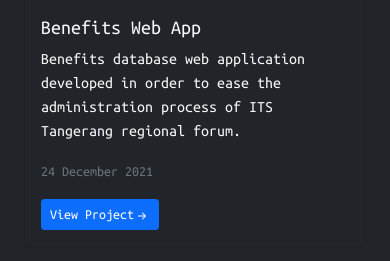
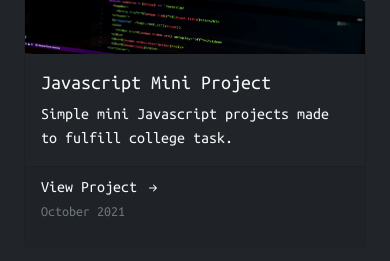
Before and after one commit to naufalbasara/naufalbasara.github.io, a Django app: page /project/ in a window 390 px wide. Shown: the part 623-884 px from the top of the page. After the commit the page ends 839 px from the top, so only its background shows below. Run offline with Django 4.2, Linux system fonts and the light colour scheme.

Commit message:
fixing template views

```diff
--- a/about/templates/about/index.html
+++ b/about/templates/about/index.html
@@ -2,7 +2,7 @@
 
 <section id="base" class="container d-flex flex-sm-row flex-column align-items-sm-center justify-content-center text-light">
   <div class="row d-flex flex-sm-row flex-column">
-    <h2 class="text-center Strong">About Naufal</h2>
+    <h2 class="text-center Strong">About Naufal<span class="cursor ms-1 mb-1">&nbsp;</span></h2>
     {% comment %} block column {% endcomment %}
     <div class="d-none d-lg-block fixed" id="block">
     </div>
@@ -56,10 +56,6 @@
     {% comment %} block column {% endcomment %}
     <div class=" d-none d-lg-block fixed" id="block-2">
     </div>
-
-    {% comment %} block column {% endcomment %}
-    <div class="d-md-none absolute" id="block-3">
-    </div>
   </div>
 </section>
 {% endblock content %}
--- a/project/templates/project/index.html
+++ b/project/templates/project/index.html
@@ -1,120 +1,51 @@
 {% extends 'layout/base.html' %} {% load static %} {% block content %}
 <section id="base" class="container d-flex flex-column align-items-sm-center justify-content-center text-light mt-sm-5">
-  <h1 class="Strong" align="left">Project</h1>
-  <!-- website dev section -->
-  <h2 class="mb-sm-3">
-    Website Development
-    <hr />
-  </h2>
+  <h1 class="Strong" align="left">Project<span class="cursor ms-1 mb-1">&nbsp;</span></h1>
 
   {% comment %} first row {% endcomment %}
   <div class="row mt-sm-5">
-    <div class="col-sm-6">
+    <div class="col-md-6">
       {% comment %} card 1 {% endcomment %}
-      <div class="card mb-3 cardLeft" style="max-width: 540px">
-        <div class="row g-0">
-          <div class="col-md-4">
-            <img src="https://source.unsplash.com/K4mSJ7kc0As/600x800" class="img-fluid rounded-start" alt="..." />
-          </div>
-          <div class="col-md-8">
-            <div class="card-body">
-              <h5 class="card-title">Benefits Web App</h5>
-              <p class="card-text">Benefits database web application developed in order to ease the administration process of ITS Tangerang regional forum.</p>
-              <p class="card-text"><small class="text-muted">24 December 2021</small></p>
-              <a href="/project/benefits" class="btn btn-sm btn-primary"
-                >View Project<svg xmlns="http://www.w3.org/2000/svg" width="16" height="16" fill="currentColor" class="bi bi-arrow-right-short" viewBox="0 0 16 16">
-                  <path fill-rule="evenodd" d="M4 8a.5.5 0 0 1 .5-.5h5.793L8.146 5.354a.5.5 0 1 1 .708-.708l3 3a.5.5 0 0 1 0 .708l-3 3a.5.5 0 0 1-.708-.708L10.293 8.5H4.5A.5.5 0 0 1 4 8z" /></svg
-              ></a>
-            </div>
-          </div>
+      <div class="card cardHover h-100">
+        <img src="{% static 'img/benefits/benefits.png' %}" class="card-img-top" alt="..." />
+        <div class="card-body">
+          <h5 class="card-title">Benefits Web App</h5>
+          <p class="card-text">Benefits database web application developed in order to ease the administration process of ITS Tangerang regional forum.</p>
+        </div>
+        <div class="card-footer">
+          <a class="hoverStrong" href="/project/benefits">
+            View Project
+            <svg xmlns="http://www.w3.org/2000/svg" width="16" height="16" fill="currentColor" class="bi bi-arrow-right-short" viewBox="0 0 16 16">
+              <path fill-rule="evenodd" d="M4 8a.5.5 0 0 1 .5-.5h5.793L8.146 5.354a.5.5 0 1 1 .708-.708l3 3a.5.5 0 0 1 0 .708l-3 3a.5.5 0 0 1-.708-.708L10.293 8.5H4.5A.5.5 0 0 1 4 8z" />
+            </svg>
+          </a>
+          <p><small class="text-muted">24 December 2021</small></p>
         </div>
       </div>
       {% comment %} end card 1 {% endcomment %}
     </div>
 
-    <div class="col-sm-6">
+    <div class="col-md-6">
       {% comment %} card 2 {% endcomment %}
-      <div class="card mb-3 cardRight" style="max-width: 540px">
-        <div class="row g-0">
-          <div class="col-md-4">
-            <img src="https://source.unsplash.com/K4mSJ7kc0As/600x800" class="img-fluid rounded-start" alt="..." />
-          </div>
-          <div class="col-md-8">
-            <div class="card-body">
-              <h5 class="card-title">Benefits Web App</h5>
-              <p class="card-text">Benefits database web application developed in order to ease the administration process of ITS Tangerang regional forum.</p>
-              <p class="card-text"><small class="text-muted">24 December 2021</small></p>
-              <a href="/project/benefits" class="btn btn-sm btn-primary"
-                >View Project<svg xmlns="http://www.w3.org/2000/svg" width="16" height="16" fill="currentColor" class="bi bi-arrow-right-short" viewBox="0 0 16 16">
-                  <path fill-rule="evenodd" d="M4 8a.5.5 0 0 1 .5-.5h5.793L8.146 5.354a.5.5 0 1 1 .708-.708l3 3a.5.5 0 0 1 0 .708l-3 3a.5.5 0 0 1-.708-.708L10.293 8.5H4.5A.5.5 0 0 1 4 8z" /></svg
-              ></a>
-            </div>
-          </div>
+      <div class="card cardHover h-100">
+        <img src="{% static 'img/js-mini/thumbnail.png' %}" class="card-img-top img-fluid img" alt="JS-Mini" />
+        <div class="card-body">
+          <h5 class="card-title">Javascript Mini Project</h5>
+          <p class="card-text">Simple mini Javascript projects made to fulfill college task.</p>
+        </div>
+        <div class="card-footer">
+          <a class="hoverStrong" href="/project/js-mini">
+            View Project
+            <svg xmlns="http://www.w3.org/2000/svg" width="16" height="16" fill="currentColor" class="bi bi-arrow-right-short" viewBox="0 0 16 16">
+              <path fill-rule="evenodd" d="M4 8a.5.5 0 0 1 .5-.5h5.793L8.146 5.354a.5.5 0 1 1 .708-.708l3 3a.5.5 0 0 1 0 .708l-3 3a.5.5 0 0 1-.708-.708L10.293 8.5H4.5A.5.5 0 0 1 4 8z" />
+            </svg>
+          </a>
+          <p><small class="text-muted">October 2021</small></p>
         </div>
       </div>
       {% comment %} end card 2 {% endcomment %}
     </div>
   </div>
   {% comment %} end first row {% endcomment %}
-  <!-- website dev section -->
-
-  <!-- data science section -->
-  <h2 class="mb-sm-3">
-    Data Science
-    <hr />
-  </h2>
-
-  {% comment %} first row {% endcomment %}
-  <div class="row mt-sm-5">
-    <div class="col-sm-6">
-      {% comment %} card 1 {% endcomment %}
-      <div class="card mb-3 cardLeft" style="max-width: 540px">
-        <div class="row g-0">
-          <div class="col-md-4">
-            <img src="https://source.unsplash.com/K4mSJ7kc0As/600x800" class="img-fluid rounded-start" alt="..." />
-          </div>
-          <div class="col-md-8">
-            <div class="card-body">
-              <h5 class="card-title">Coming Soon</h5>
-              <p class="card-text">This is a wider card with supporting text below as a natural lead-in to additional content. This content is a little bit longer.</p>
-              <p class="card-text"><small class="text-muted">Soon..</small></p>
-              <a href="#" target="_blank" class="btn btn-sm btn-primary">
-                View Project
-                <svg xmlns="http://www.w3.org/2000/svg" width="16" height="16" fill="currentColor" class="bi bi-arrow-right-short" viewBox="0 0 16 16">
-                  <path fill-rule="evenodd" d="M4 8a.5.5 0 0 1 .5-.5h5.793L8.146 5.354a.5.5 0 1 1 .708-.708l3 3a.5.5 0 0 1 0 .708l-3 3a.5.5 0 0 1-.708-.708L10.293 8.5H4.5A.5.5 0 0 1 4 8z" /></svg
-              ></a>
-            </div>
-          </div>
-        </div>
-      </div>
-      {% comment %} end card 1 {% endcomment %}
-    </div>
-
-    <div class="col-sm-6">
-      {% comment %} card 2 {% endcomment %}
-      <div class="card mb-3 cardRight" style="max-width: 540px">
-        <div class="row g-0">
-          <div class="col-md-4">
-            <img src="https://source.unsplash.com/K4mSJ7kc0As/600x800" class="img-fluid rounded-start" alt="..." />
-          </div>
-          <div class="col-md-8">
-            <div class="card-body">
-              <h5 class="card-title">Coming Soon</h5>
-              <p class="card-text">This is a wider card with supporting text below as a natural lead-in to additional content. This content is a little bit longer.</p>
-              <p class="card-text"><small class="text-muted">Soon..</small></p>
-              <a href="#" target="_blank" class="btn btn-sm btn-primary">
-                View Project
-                <svg xmlns="http://www.w3.org/2000/svg" width="16" height="16" fill="currentColor" class="bi bi-arrow-right-short" viewBox="0 0 16 16">
-                  <path fill-rule="evenodd" d="M4 8a.5.5 0 0 1 .5-.5h5.793L8.146 5.354a.5.5 0 1 1 .708-.708l3 3a.5.5 0 0 1 0 .708l-3 3a.5.5 0 0 1-.708-.708L10.293 8.5H4.5A.5.5 0 0 1 4 8z" /></svg
-              ></a>
-            </div>
-          </div>
-        </div>
-      </div>
-      {% comment %} end card 2 {% endcomment %}
-    </div>
-  </div>
-  {% comment %} end first row {% endcomment %}
-  <!-- data science section -->
 </section>
 {% endblock content %}
--- a/project/urls.py
+++ b/project/urls.py
@@ -2,5 +2,6 @@ from django.urls import path
 from . import views
 urlpatterns = [
     path('', views.index),
-    path('benefits/', views.benefits)
+    path('benefits/', views.benefits),
+    path('js-mini/', views.jsmini)
 ]
--- a/project/views.py
+++ b/project/views.py
@@ -8,6 +8,7 @@ def index(request):
     return render(request, 'project/index.html', context)
 def benefits(request):
     context = {
+        'thumbnail': 'img/benefits/benefits.png',
         'img1': 'img/benefits/benefits.png',
         'img2': 'img/benefits/benefits-dashboard.png',
         'img3': 'img/benefits/benefits-view.png',
@@ -21,3 +22,19 @@ def benefits(request):
         'site': 'https://benefits-web-app.herokuapp.com/',
     }
     return render(request, 'project/template.html', context)
+def jsmini(request):
+    context = {
+        'thumbnail': 'img/js-mini/thumbnail.png',
+        'img1': 'img/js-mini/basket-score-keeper.png',
+        'img2': 'img/js-mini/form-validation.png',
+        'img3': 'img/js-mini/form-validation2.png',
+        'title': 'JS Mini Project',
+        'duration': '1 - 3 days',
+        'timeFinished': 'October 2021',
+        'description': 'Simple mini Javascript projects made to fulfill college task.',
+        'explanation': 'BENEFITS database web application developed in order to ease the administration process of ITS Tangerang regional forum. In this website, users who mainly are BENEFITS administrator expected to maintain member data. Tech stack used in this project are Laravel (PHP Framework) and MySQL for the backend, while i used Bootstrap template for the display of the website.',
+        'goals': 'Project main objective is to ease the administration process of ITS Tangerang regional forum. In this website, users who mainly are BENEFITS administrator expected to maintain member data. For example, add, delete, and edit data of BENEFITS member. Users with certain user view (Treasury) may supervised cash flow with highlighted data in the web.',
+        'repository': 'https://github.com/naufalbasara/basketball-score-keeper.github.io',
+        'site': 'https://naufalbasara.github.io/basketball-score-keeper.github.io/',
+    }
+    return render(request, 'project/template.html', context)
--- a/static/styles/style.css
+++ b/static/styles/style.css
@@ -83,7 +83,7 @@ a {
 .cursor {
   display: inline-block;
   width: 5px;
-  background-color: rgba(11, 255, 105, 0.89);
+  background-color: #19e3a0;
   animation: blink 0.6s linear alternate infinite;
 }
 .typing {
@@ -101,46 +101,36 @@ a {
     opacity: 0;
   }
 }
-
+.icon {
+  border: 1px solid rgb(83, 83, 83);
+  border-radius: 10px;
+  width: 32px;
+  height: 32px;
+}
 .social:hover {
   color: #19e3a0;
   cursor: nesw-resize;
 }
 
 @media only screen and (min-width: 576px) {
-  .cardLeft {
-    background-color: #212529;
+  .blockHover:hover {
+    background-color: rgb(70, 70, 70);
+    border-radius: 1rem;
+  }
+  .cardHover {
+    background-color: inherit;
     transition: 0.3s;
-    transform: skewX(10deg);
-    transform: skewY(-10deg);
     border: 1px solid rgba(190, 190, 190, 0.438);
   }
-  .cardRight {
-    background-color: #212529;
-    transition: 0.3s;
-    transform: skewX(-10deg);
-    transform: skewY(10deg);
-    border: 1px solid rgba(190, 190, 190, 0.438);
-  }
-  .cardLeft:hover {
-    background-color: #309c78;
-    transition: 0.3s;
-    transform: scale(1.5) translateX(2.5rem);
+  .cardHover:hover {
+    box-shadow: 0px 0px 1px 1px#309c78;
+    transition: 0.2s;
+    transform: translateY(-0.2rem);
     z-index: 1;
-    cursor: nesw-resize;
-  }
-  .cardRight:hover {
-    background-color: #309c78;
-    transition: 0.3s;
-    transform: scale(1.5) translateX(-2.5rem);
-    z-index: 1;
-    cursor: nesw-resize;
   }
 }
-.cardLeft {
-  background-color: #212529;
-}
-.cardRight {
+
+.cardHover {
   background-color: #212529;
 }
 .article {
--- a/templates/contact.html
+++ b/templates/contact.html
@@ -36,7 +36,7 @@
         <div class="modal-body">
           <form>
             <div class="mb-3">
-              <label for="sender-name" class="col-form-label">From:</label>
+              <label for="sender-name" class="col-form-label">Name:</label>
               <input type="text" class="form-control" id="sender-name" />
             </div>
             <div class="mb-3">
--- a/templates/index.html
+++ b/templates/index.html
@@ -31,9 +31,9 @@
     <div class="container">
       <h1 class="typed-text">$<strong id="typed-text" class="typed-text ms-2"></strong><span id="cursor" class="cursor ms-1 mb-1">&nbsp;</span></h1>
       <hr />
-      <h2 class="name">Naufal Rafiawan Basara</h2>
-      <h4>Information Systems Student</h4>
-      <p>Feel free to connect with me through social media listed!</p>
+      <h2>Naufal Rafiawan Basara</h2>
+      <h5>Information Systems Student</h5>
+      <p class="text-muted">Feel free to connect with me through social media listed!</p>
     </div>
   </article>
 </section>
--- a/templates/layout/base.html
+++ b/templates/layout/base.html
@@ -15,33 +15,32 @@
     <!-- Navbar -->
     <header class="navbar sticky-top navbar-expand-sm navbar-dark bg-dark">
       <div class="container">
-        <a class="navbar-brand fs-6" href="/">
-          <svg xmlns="http://www.w3.org/2000/svg" width="16" height="16" fill="currentColor" class="bi bi-code-slash" viewBox="0 0 16 16">
-            <path
-              d="M10.478 1.647a.5.5 0 1 0-.956-.294l-4 13a.5.5 0 0 0 .956.294l4-13zM4.854 4.146a.5.5 0 0 1 0 .708L1.707 8l3.147 3.146a.5.5 0 0 1-.708.708l-3.5-3.5a.5.5 0 0 1 0-.708l3.5-3.5a.5.5 0 0 1 .708 0zm6.292 0a.5.5 0 0 0 0 .708L14.293 8l-3.147 3.146a.5.5 0 0 0 .708.708l3.5-3.5a.5.5 0 0 0 0-.708l-3.5-3.5a.5.5 0 0 0-.708 0z"
-            />
-          </svg>
-          Naufal Basara
-        </a>
         <button class="navbar-toggler" type="button" data-bs-toggle="collapse" data-bs-target="#navbarNav" aria-controls="navbarNav" aria-expanded="false" aria-label="Toggle navigation">
           <span class="navbar-toggler-icon"></span>
         </button>
 
         <div class="collapse navbar-collapse" id="navbarNav">
-          <ul class="navbar-nav ms-auto">
-            <li class="nav-item">
+          <ul class="navbar-nav me-auto">
+            <li class="nav-item blockHover article">
+              <a class="nav-link" href="/">Home</a>
+            </li>
+            <li class="nav-item blockHover article">
               <a class="nav-link" href="/about">About</a>
             </li>
-            <li class="nav-item">
-              <a class="nav-link" href="/blog">Blog</a>
-            </li>
-            <li class="nav-item">
+            <li class="nav-item blockHover article">
               <a class="nav-link" href="/project">Project</a>
             </li>
-            <li class="nav-item">
+            <li class="nav-item blockHover article">
               <a class="nav-link" href="/contact">Contact</a>
             </li>
           </ul>
+          <a class="icon social d-flex align-items-center justify-content-center">
+            <svg xmlns="http://www.w3.org/2000/svg" width="16" height="16" fill="currentColor" class="bi bi-brightness-high" viewBox="0 0 16 16">
+              <path
+                d="M8 11a3 3 0 1 1 0-6 3 3 0 0 1 0 6zm0 1a4 4 0 1 0 0-8 4 4 0 0 0 0 8zM8 0a.5.5 0 0 1 .5.5v2a.5.5 0 0 1-1 0v-2A.5.5 0 0 1 8 0zm0 13a.5.5 0 0 1 .5.5v2a.5.5 0 0 1-1 0v-2A.5.5 0 0 1 8 13zm8-5a.5.5 0 0 1-.5.5h-2a.5.5 0 0 1 0-1h2a.5.5 0 0 1 .5.5zM3 8a.5.5 0 0 1-.5.5h-2a.5.5 0 0 1 0-1h2A.5.5 0 0 1 3 8zm10.657-5.657a.5.5 0 0 1 0 .707l-1.414 1.415a.5.5 0 1 1-.707-.708l1.414-1.414a.5.5 0 0 1 .707 0zm-9.193 9.193a.5.5 0 0 1 0 .707L3.05 13.657a.5.5 0 0 1-.707-.707l1.414-1.414a.5.5 0 0 1 .707 0zm9.193 2.121a.5.5 0 0 1-.707 0l-1.414-1.414a.5.5 0 0 1 .707-.707l1.414 1.414a.5.5 0 0 1 0 .707zM4.464 4.465a.5.5 0 0 1-.707 0L2.343 3.05a.5.5 0 1 1 .707-.707l1.414 1.414a.5.5 0 0 1 0 .708z"
+              />
+            </svg>
+          </a>
         </div>
       </div>
     </header>
```
Also changed, not shown: blog/templates/blog/index.html (+8 -1 lines), project/templates/project/template.html (+26 -22 lines), static/img/js-mini/basket-score-keeper.png (added), static/img/js-mini/form-validation.png (added), static/img/js-mini/form-validation2.png (added), static/img/js-mini/thumbnail.png (added).
